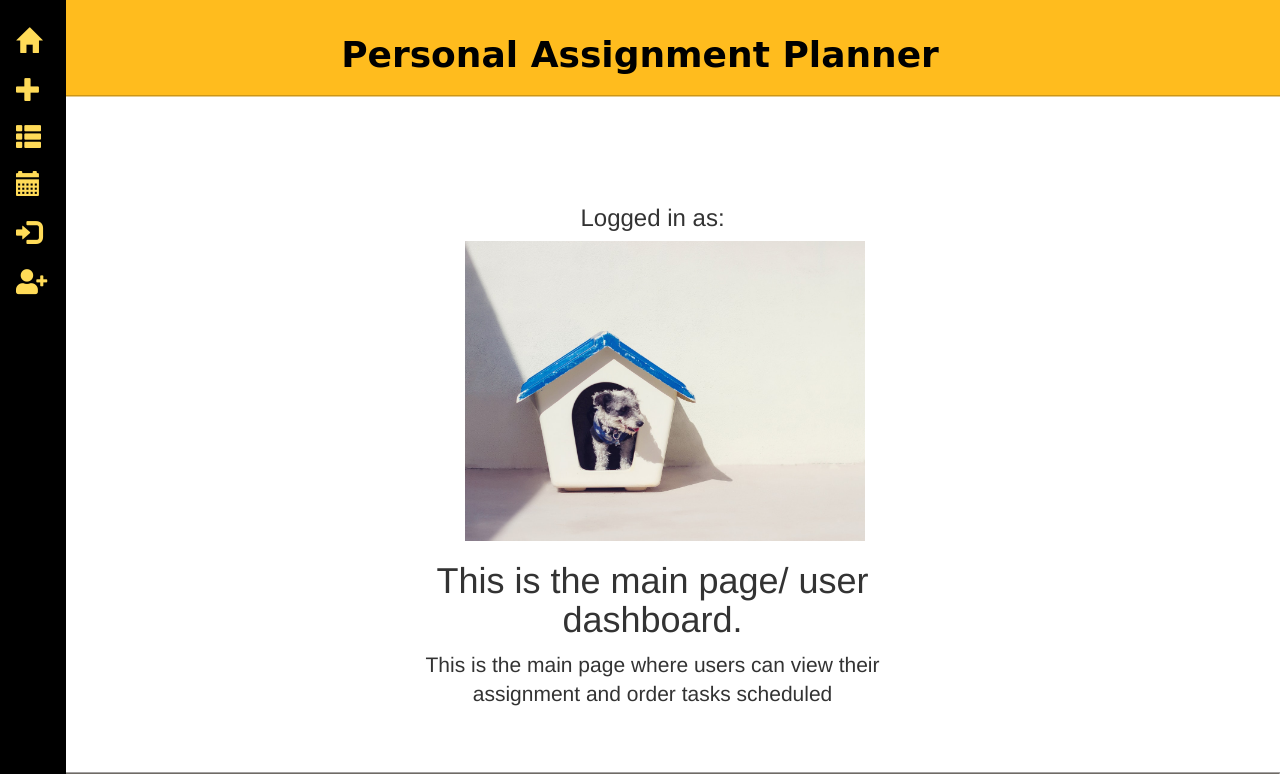
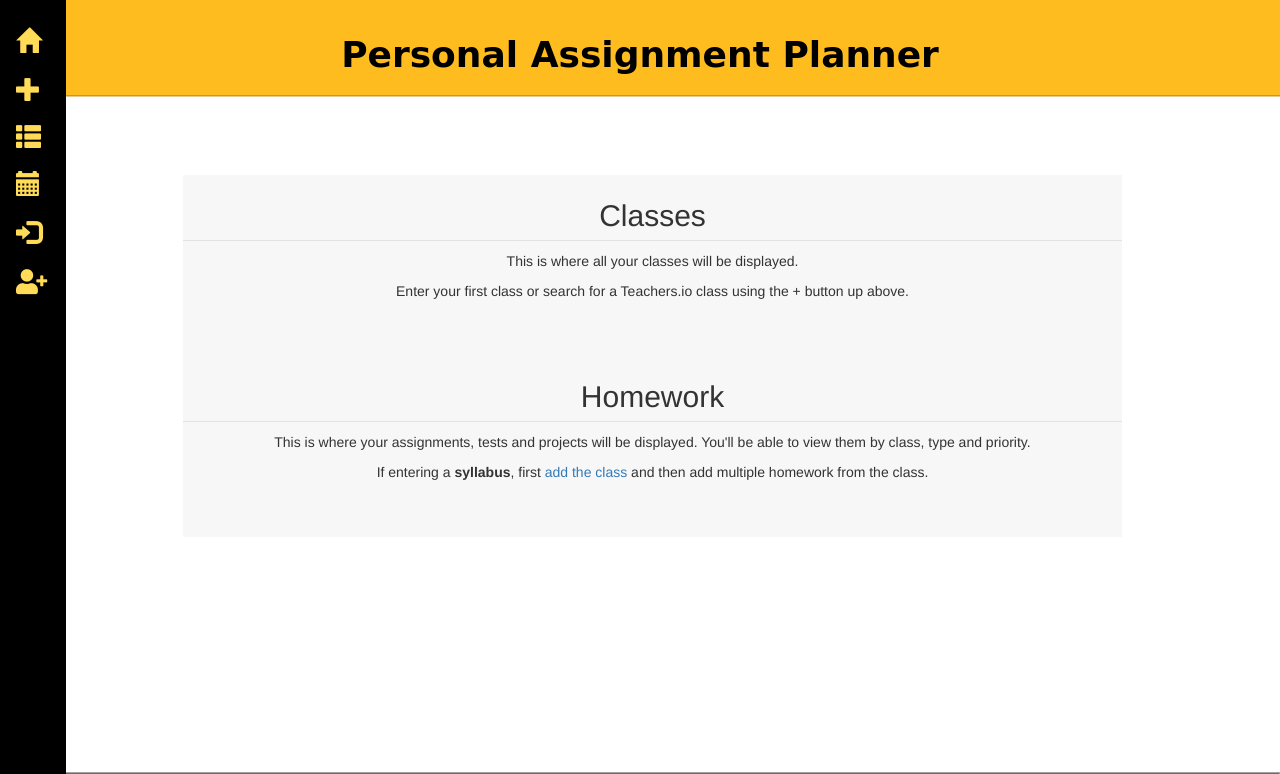
Before and after one commit to Jemimahh/project-assignmentplanner-v2, a Flask app: page /homepage in a window 1280 px wide. Shown: the top 774 px of the page. Run offline with Flask 2, Linux system fonts and the light colour scheme; some libraries are stand-ins or nearby versions; some web fonts are replaced.

Commit message:
dashboard features

```diff
--- a/static/homepage.css
+++ b/static/homepage.css
@@ -137,3 +137,33 @@ html,
 .dropdown-item:hover {
     padding: .25rem 1.5rem;
 }
+
+.left-col {
+    height: 100%;
+    width: auto;
+    min-width: 320px;
+    position: relative;
+}
+.right-col {
+    height: 100%;
+    width: auto;
+    min-width: 320px;
+    position: relative;
+}
+.wrap {
+    width: 100%;
+    overflow:auto;
+}
+ .box {
+    height: 100%;
+    overflow: hidden;
+    position: relative;
+    padding-bottom: 45px;
+    background-color: #f7f7f7;
+}
+ .box .box-title{
+     display:block;
+     height:46px;
+     padding:4px 10px;
+     border-bottom:1px solid #e3e3e3
+ }
--- a/templates/home.html
+++ b/templates/home.html
@@ -1,7 +1,7 @@
 {% extends "layout_template.html" %}
 {% block body %}
 
-<!--Home page once logged in-->
+<!--Home page once logged in
 
     <div class="cover-container d-flex w-100 h-100 p-3 mx-auto flex-column">
       <header class="masthead mb-auto">
@@ -16,13 +16,71 @@
         </div>
       </div>
 
+-->
+    <div class="container-fluid">
+    <div class="wrap">
+    <div class="left-col ">
+  <div class="box ">
+    <h2 class="box-title">Classes</h2>
+    <a href="/classes/add" data-controls-load-lightbox="true" class="box-title-button"><span class="icon add" title="Add Class"></span></a>
+
+    <div class="empty-box-content">
+      <div class="empty-content">
+        <p>This is where all your classes will be displayed.</p>
+        <p>Enter your first class or search for a Teachers.io class using the + button up above.</p>
+      </div>
+    </div>
+
+    <ul class="box-content classes-list">
+
+
+
+     </ul>
+  </div>
+    </div>
+
+
+</div>
+<div class="right-col">
+  <div class="box">
+    <h2 class="box-title">Homework</h2>
+
+      <div class="empty-box-content">
+      <div class="empty-content">
+
+        <p>This is where your assignments, tests and projects will be displayed. You'll be able to view them by class, type and priority.</p>
+       <!-- <p>Add your first homework using the + button up above.</p> -->
+        <p>If entering a <strong>syllabus</strong>, first <a href="/add">add the class</a> and then add multiple homework from the class.</p>
+
+      </div>
+    </div>
+
+
+<ul class="box-content homework-list ">
+
+
+
+
+
+
+
+
+</ul>
+
+  </div>
+</div>
+    </div>
+
+
+    <!--
       <main role="main" class="inner cover">
         <h1 class="cover-heading">This is the main page/ user dashboard.</h1>
         <p class="lead">This is the main page where users can view their assignment and order tasks scheduled</p>
         <p class="lead">
-          <!-- <a href="#" class="btn btn-lg btn-secondary">Learn more</a> -->
+            <a href="#" class="btn btn-lg btn-secondary">Learn more</a>
         </p>
       </main>
       <br><br>
+-->
     </div>
 {% endblock %}
```
Also changed, not shown: planner.db.
